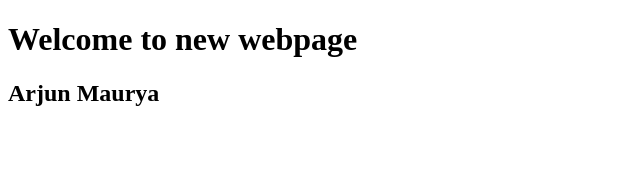
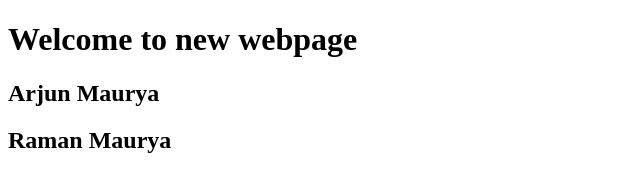
Before and after one commit to arjunMaurya08/Git-Repository-Demo, a plain HTML site: page index.html in a window 1280 px wide. Shown: the whole page, without its empty margins (0-640 px from the left). Drawn offline with Linux system fonts and the light colour scheme.

Commit message:
modified index.html

```diff
--- a/index.html
+++ b/index.html
@@ -8,5 +8,6 @@
 <body>
 <h1>Welcome to new webpage</h1>
 <h2>Arjun Maurya</h2>
+<h2>Raman Maurya</h2>
 </body>
 </html>
```
